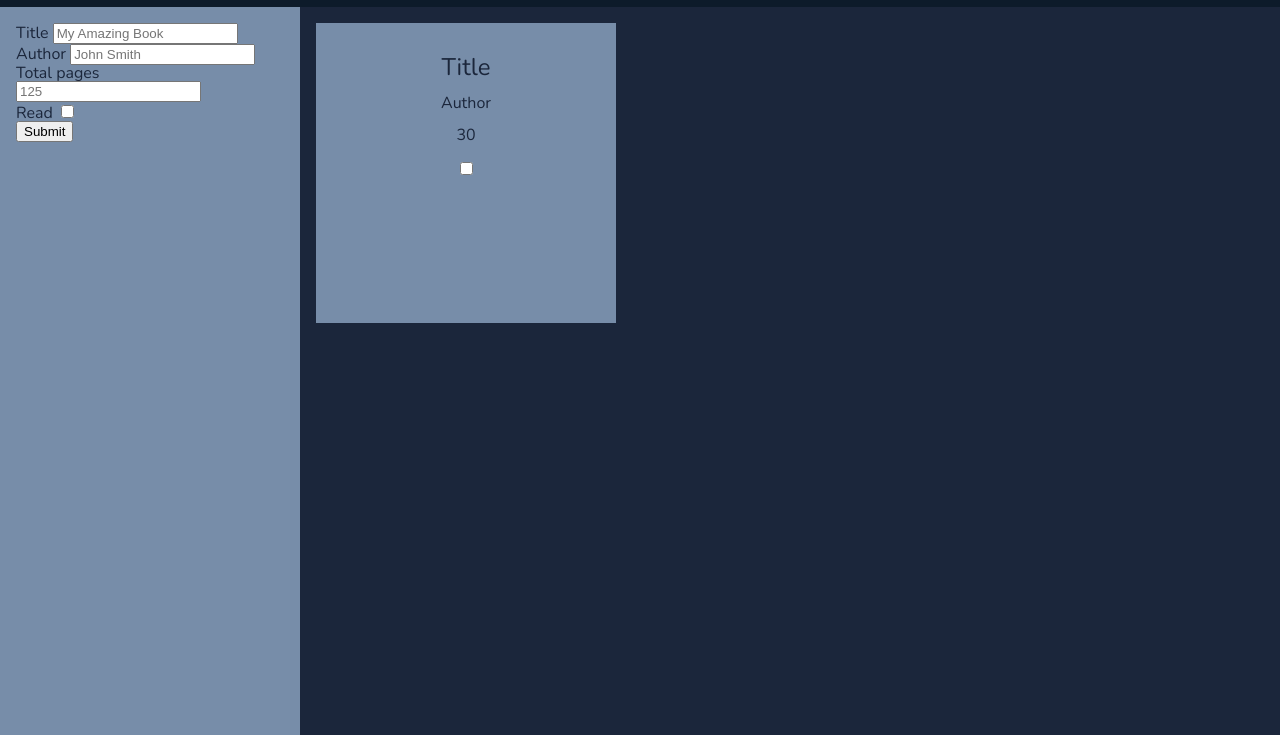
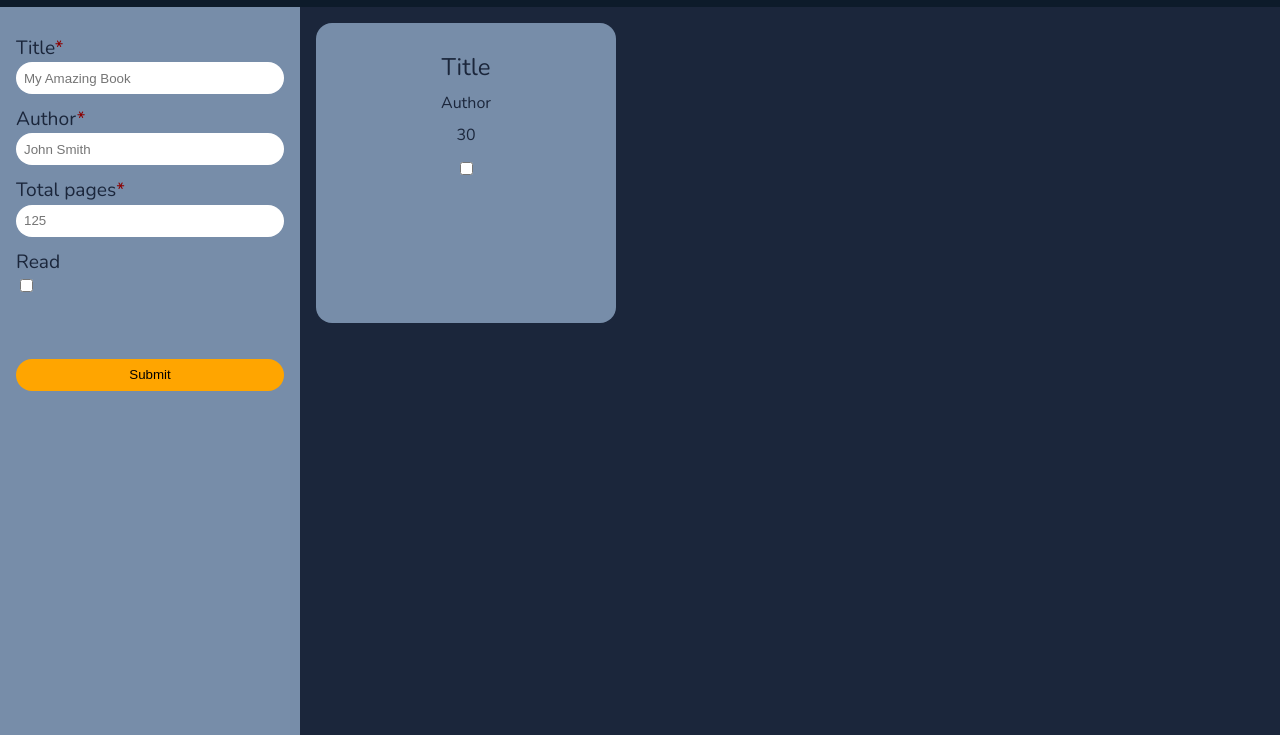
Before and after one commit to OscarSoanes/Library, a plain HTML site: page index.html in a window 1280 px wide. Shown: the part 65-800 px from the top of the page. Drawn offline with nearby package versions, Linux system fonts and the light colour scheme.

Commit message:
Layout design

```diff
--- a/index.html
+++ b/index.html
@@ -18,25 +18,26 @@
         <aside>
             <form>
                 <div class="row">
-                    <label for="title">Title</label>
+                    <label for="title" class="required">Title</label>
                     <input type="text" name="title" id="title" placeholder="My Amazing Book" required>
                 </div>
 
                 <div class="row">
-                    <label for="author">Author</label>
+                    <label for="author" class="required">Author</label>
                     <input type="text" name="author" id="author" placeholder="John Smith" required>
                 </div>
 
                 <div class="row">
-                    <label for="pages">Total pages</label>
+                    <label for="pages" class="required">Total pages</label>
                     <input type="text" name="pages" id="pages" placeholder="125" required>
                 </div>
 
                 <div class="row">
-                    <label for="read" class="switch">Read
+                    <label for="read">Read</label>
+                    <div class="switch">
                         <input type="checkbox" name="read" id="read">
                         <span class="slider round"></span>
-                    </label>
+                    </div>
                 </div>
 
                 <button type="submit">Submit</button>
@@ -48,8 +49,11 @@
                 <p>Title</p>
                 <p>Author</p>
                 <p>30</p>
-                <input type="checkbox" name="read" id="read">
-                <span class="slider round"></span>
+                <div class="switch">
+                    <input type="checkbox" name="read" id="read">
+                    <span class="slider round"></span>
+                </div>
+
             </div>
         </main>
     </div>
--- a/style.css
+++ b/style.css
@@ -38,6 +38,38 @@ aside {
     padding: 1rem;
 }
 
+.row {
+    margin: 1rem 0;
+}
+
+.row > label {
+    display: block;
+    padding-bottom: 0.25rem;
+    font-size: 1.2rem;
+}
+
+.row > label.required:after {
+    content: "*";
+    color: darkred;
+}
+
+.row > input[type="text"] {
+    border-radius: 1rem;
+    height: 2rem;
+    border: none;
+    padding: 0 .5rem;
+    width: calc(100% - 1rem)
+}
+
+form > button[type="submit"] {
+    margin-top: 3rem;
+    width: 100%;
+    height: 2rem;
+    border-radius: 1rem;
+    background-color: orange;
+    border: none;
+}
+
 main {
     padding: 1rem;
     display: grid;
@@ -48,6 +80,7 @@ main {
     background-color: var(--container);
     height: 300px;
     text-align: center;
+    border-radius: 1rem;
 }
 
 .card > p:first-of-type {
```
